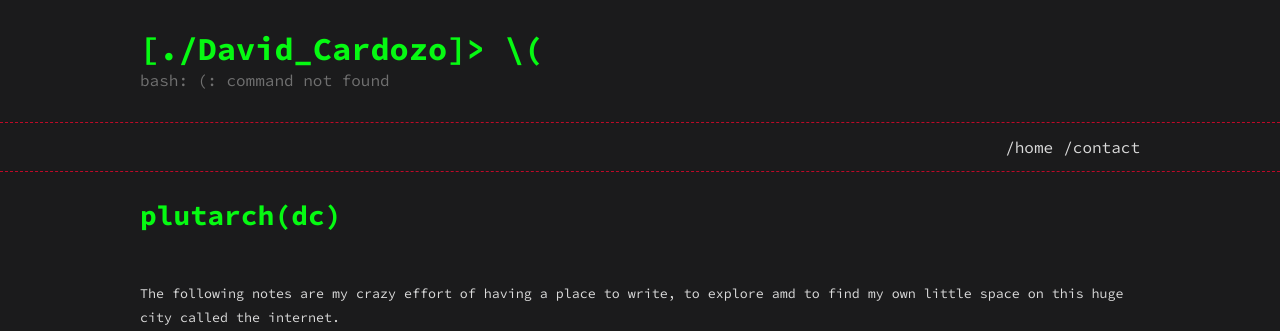
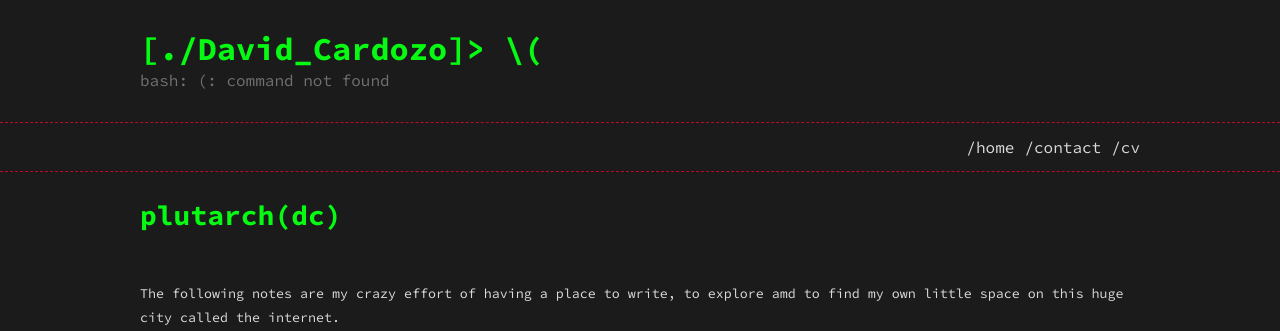
Before and after one commit to Davidnet/Davidnet.github.io, a Jekyll site: the page built from index.md, in a window 1280 px wide. Shown: the top 331 px of the page. Built offline with Jekyll 4.4.1, drawn with Linux system fonts in a browser that asks for light colours.

```diff
--- a/_config.yml
+++ b/_config.yml
@@ -4,6 +4,7 @@ author: David Cardozo
 header_pages:
   - index.md
   - contact.md
+  - cv.md
 
 style: dark
 
```
Also changed, not shown: cv.md (+1 -0 lines).
